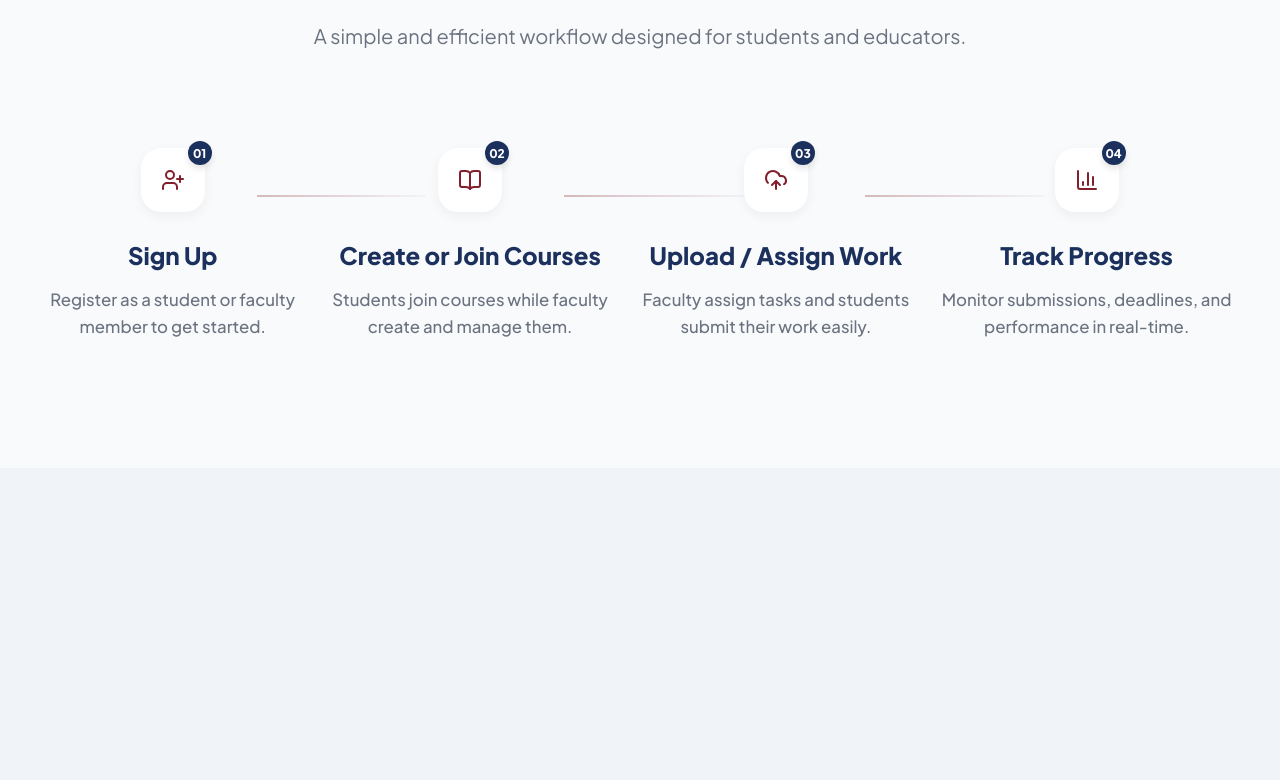
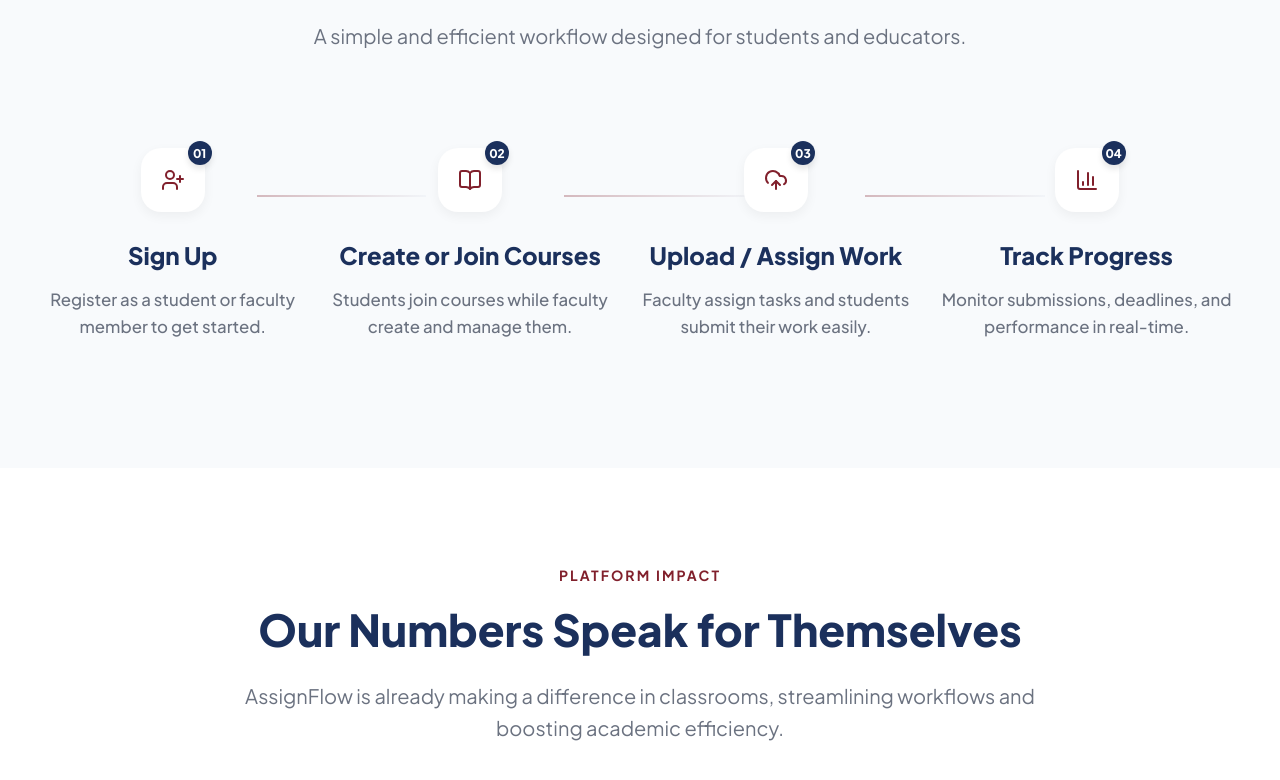
Before and after one commit to Rudrakshsachdev/IILM_AssignFlow, a React (Vite) app in the folder frontend/assignflow/: page / in a window 1280 px wide. Shown: the part 2006-2786 px from the top of the page. Before the commit the page ends 2474 px from the top, so only its background shows below. Built offline with nearby package versions, Linux system fonts and the light colour scheme; no server answers.

Commit message:
feat: add animated StatsSection component to landing page with StatCard UI

```diff
--- /dev/null
+++ b/frontend/assignflow/src/components/landing/StatsSection/StatsSection.jsx
@@ -0,0 +1,69 @@
+import React from 'react';
+import { motion } from 'framer-motion';
+import StatCard from '../../ui/StatCard/StatCard';
+import styles from './StatsSection.module.css';
+
+const stats = [
+  {
+    value: "1000+",
+    label: "Assignments Managed",
+    iconName: "FileCheck",
+  },
+  {
+    value: "500+",
+    label: "Students Connected",
+    iconName: "Users",
+  },
+  {
+    value: "50+",
+    label: "Faculty Members",
+    iconName: "UserCog",
+  },
+  {
+    value: "95%",
+    label: "On-Time Submissions",
+    iconName: "TrendingUp",
+  },
+];
+
+const StatsSection = () => {
+  return (
+    <section className={styles.section}>
+      <div className={styles.container}>
+        <motion.div
+          className={styles.header}
+          initial={{ opacity: 0, y: 20 }}
+          whileInView={{ opacity: 1, y: 0 }}
+          viewport={{ once: true }}
+          transition={{ duration: 0.6 }}
+        >
+          <span className={styles.label}>Platform Impact</span>
+          <h2 className={styles.title}>Our Numbers Speak for Themselves</h2>
+          <p className={styles.subtitle}>
+            AssignFlow is already making a difference in classrooms, streamlining
+            workflows and boosting academic efficiency.
+          </p>
+        </motion.div>
+
+        <motion.div
+          className={styles.grid}
+
+          initial={{ opacity: 0 }}
+          whileInView={{ opacity: 1 }}
+          viewport={{ once: true }}
+          transition={{ duration: 0.6 }}
+        >
+          {stats.map((stat, index) => (
+            <StatCard
+              key={index}
+              index={index}
+              {...stat}
+            />
+          ))}
+        </motion.div>
+      </div>
+    </section>
+  );
+};
+
+export default StatsSection;
--- /dev/null
+++ b/frontend/assignflow/src/components/landing/StatsSection/StatsSection.module.css
@@ -0,0 +1,64 @@
+.section {
+  padding: 6rem 2rem;
+  background: white; /* Clean, trust-building white */
+  position: relative;
+  overflow: hidden;
+}
+
+.container {
+  max-width: 1400px;
+  margin: 0 auto;
+}
+
+.header {
+  text-align: center;
+  max-width: 800px;
+  margin: 0 auto 5rem;
+}
+
+.label {
+  display: block;
+  font-size: 0.875rem;
+  font-weight: 700;
+  text-transform: uppercase;
+  letter-spacing: 0.15em;
+  color: var(--primary-color);
+  margin-bottom: 1rem;
+}
+
+.title {
+  font-size: 2.75rem;
+  font-weight: 850;
+  color: var(--secondary-color);
+  margin-bottom: 1.5rem;
+  line-height: 1.2;
+}
+
+.subtitle {
+  font-size: 1.25rem;
+  color: var(--text-muted);
+  line-height: 1.6;
+}
+
+.grid {
+
+  display: grid;
+  grid-template-columns: repeat(4, 1fr);
+  gap: 2rem;
+}
+
+@media (max-width: 1024px) {
+  .grid {
+    grid-template-columns: repeat(2, 1fr);
+  }
+}
+
+@media (max-width: 640px) {
+  .grid {
+    grid-template-columns: 1fr;
+    gap: 1.5rem;
+  }
+  .section {
+    padding: 4rem 1.5rem;
+  }
+}
--- /dev/null
+++ b/frontend/assignflow/src/components/ui/StatCard/StatCard.jsx
@@ -0,0 +1,71 @@
+import React, { useEffect, useRef } from 'react';
+import { motion, useMotionValue, useSpring, useTransform, useInView } from 'framer-motion';
+import * as LucideIcons from 'lucide-react';
+import styles from './StatCard.module.css';
+
+const CountUp = ({ to, suffix = "" }) => {
+  const nodeRef = useRef(null);
+  const isInView = useInView(nodeRef, { once: true, margin: "-100px" });
+
+  // Extract number from string (e.g., "1000+" -> 1000)
+  const numericValue = parseInt(to.replace(/[^\d]/g, ''), 10) || 0;
+
+  const count = useMotionValue(0);
+
+  // Create a spring for smooth counting
+  const springValue = useSpring(count, {
+    damping: 30,
+    stiffness: 100,
+  });
+
+  useEffect(() => {
+    if (isInView) {
+      count.set(numericValue);
+    }
+  }, [isInView, numericValue, count]);
+
+  useEffect(() => {
+    // Listen to changes in springValue and update the DOM manually
+    return springValue.on("change", (latest) => {
+      if (nodeRef.current) {
+        nodeRef.current.textContent = Math.round(latest);
+      }
+    });
+  }, [springValue]);
+
+  return (
+    <span>
+      <span ref={nodeRef}>0</span>
+      {suffix}
+    </span>
+  );
+};
+
+
+const StatCard = ({ value, label, iconName, index }) => {
+  const Icon = LucideIcons[iconName] || LucideIcons.Activity;
+
+  // Determine if there's a suffix like "+" or "%"
+  const suffix = value.replace(/[\d]/g, '');
+
+  return (
+    <motion.div
+      className={styles.statCard}
+      initial={{ opacity: 0, scale: 0.9 }}
+      whileInView={{ opacity: 1, scale: 1 }}
+      viewport={{ once: true }}
+      transition={{ delay: index * 0.1, duration: 0.5 }}
+      whileHover={{ y: -5 }}
+    >
+      <div className={styles.iconCircle}>
+        <Icon size={24} />
+      </div>
+      <div className={styles.value}>
+         <CountUp to={value} suffix={suffix} />
+      </div>
+      <p className={styles.label}>{label}</p>
+    </motion.div>
+  );
+};
+
+export default StatCard;
--- /dev/null
+++ b/frontend/assignflow/src/components/ui/StatCard/StatCard.module.css
@@ -0,0 +1,64 @@
+.statCard {
+  background: white;
+  padding: 2.5rem 1.5rem;
+  border-radius: 24px;
+  text-align: center;
+  display: flex;
+  flex-direction: column;
+  align-items: center;
+  justify-content: center;
+  border: 1px solid var(--glass-border);
+  box-shadow: var(--shadow-sm);
+  transition: all 0.3s cubic-bezier(0.4, 0, 0.2, 1);
+  position: relative;
+}
+
+.statCard:hover {
+  transform: translateY(-5px);
+  box-shadow: var(--shadow-lg);
+  border-color: rgba(129, 32, 44, 0.2);
+}
+
+.iconCircle {
+  width: 50px;
+  height: 50px;
+  border-radius: 50%;
+  background: rgba(129, 32, 44, 0.08);
+  display: flex;
+  align-items: center;
+  justify-content: center;
+  color: var(--primary-color);
+  margin-bottom: 1.25rem;
+}
+
+.value {
+  font-size: 3rem;
+  font-weight: 850;
+  color: var(--primary-color);
+  margin-bottom: 0.5rem;
+  line-height: 1;
+  letter-spacing: -0.025em;
+}
+
+.label {
+  font-size: 1rem;
+  font-weight: 600;
+  color: var(--text-muted);
+  text-transform: uppercase;
+  letter-spacing: 0.05em;
+}
+
+@media (max-width: 1024px) {
+  .value {
+    font-size: 2.5rem;
+  }
+}
+
+@media (max-width: 768px) {
+  .statCard {
+    padding: 2rem 1rem;
+  }
+  .value {
+    font-size: 2.25rem;
+  }
+}
--- a/frontend/assignflow/src/pages/Landing/Landing.jsx
+++ b/frontend/assignflow/src/pages/Landing/Landing.jsx
@@ -1,6 +1,7 @@
 import Hero from '../../components/Hero/Hero';
 import FeatureSection from '../../components/landing/FeatureSection/FeatureSection';
 import HowItWorksSection from '../../components/landing/HowItWorksSection/HowItWorksSection';
+import StatsSection from '../../components/landing/StatsSection/StatsSection';
 
 const Landing = () => {
   return (
@@ -8,9 +9,11 @@ const Landing = () => {
       <Hero />
       <FeatureSection />
       <HowItWorksSection />
+      <StatsSection />
     </main>
   );
 };
 
 
+
 export default Landing;
```
